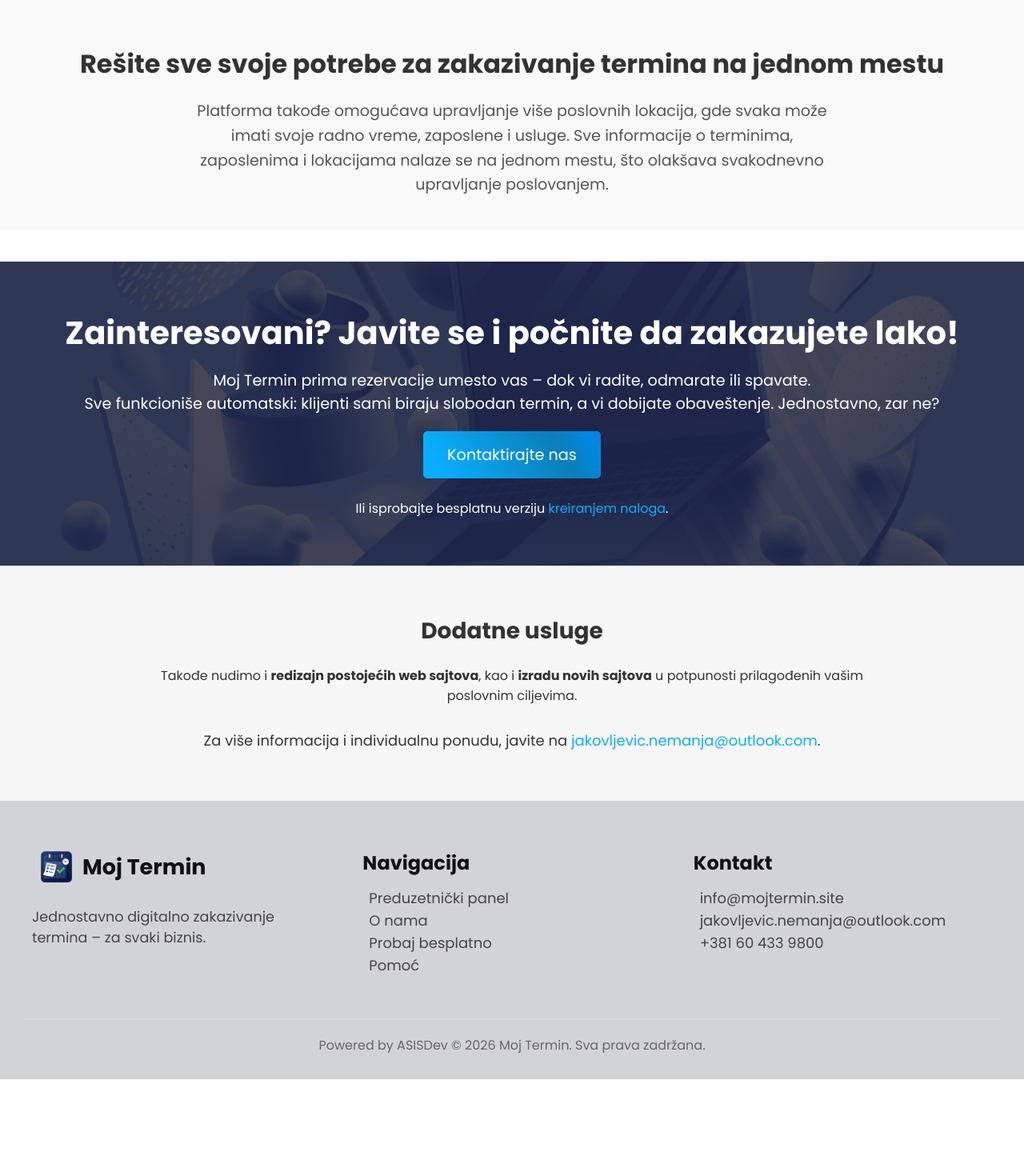
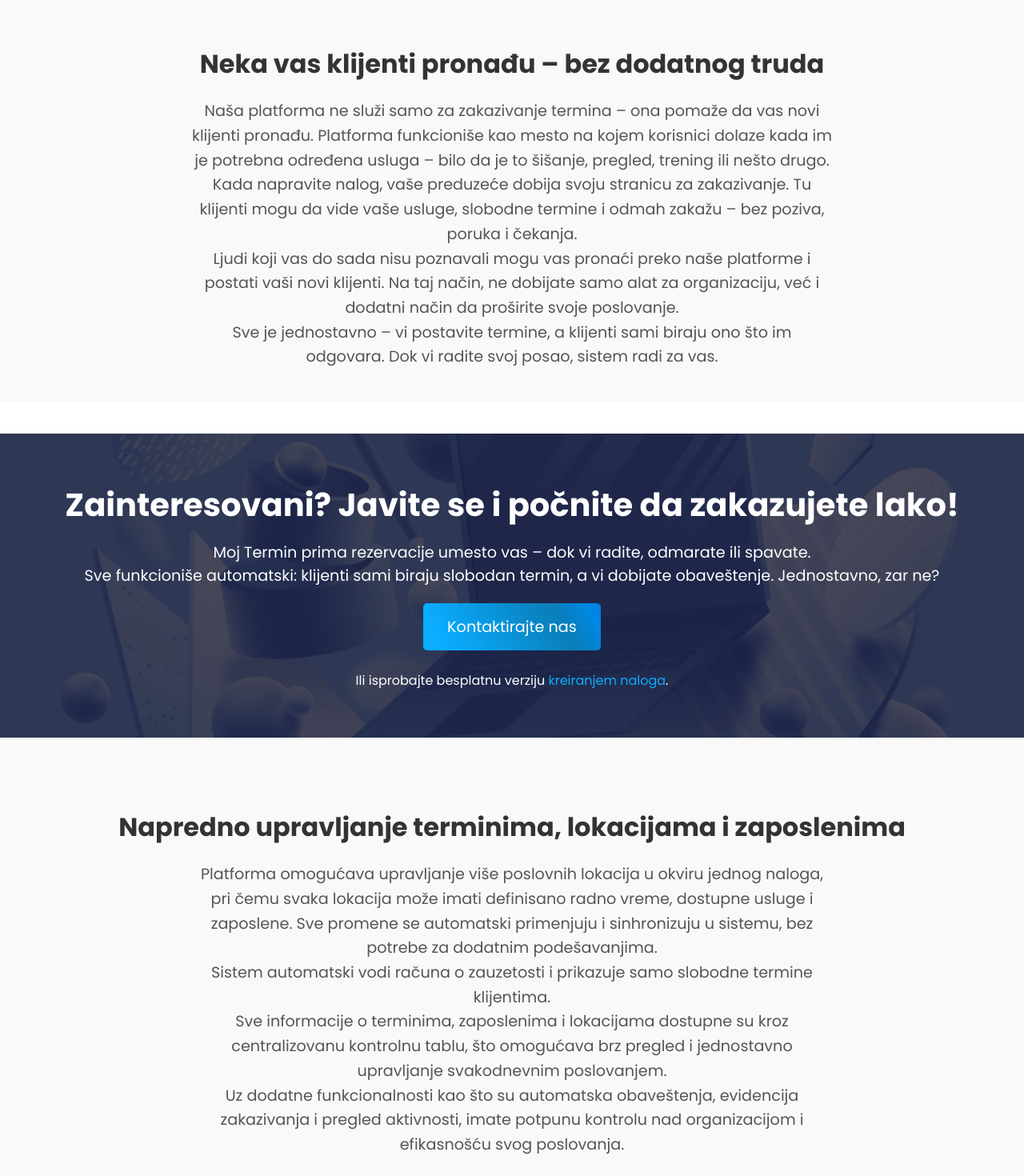
Before and after one commit to nemanja2424/moj-termin-frontend, a Next.js app: page /about in a window 1280 px wide. Shown: the part 2240-3710 px from the top of the page at 80% size. Before the commit the page ends 3589 px from the top, so only its background shows below. Built offline with nearby package versions, Linux system fonts and the light colour scheme.

Commit message:
/about sadrzaj

```diff
--- a/src/app/about/page.jsx
+++ b/src/app/about/page.jsx
@@ -150,14 +150,29 @@ export default function AboutPage() {
         </div>
       </section>
 
+      <section className={styles['info-between']}>
+        <h2 className='anim2'><br />Neka vas klijenti pronađu – bez dodatnog truda</h2>
 
-      <section className={styles['info-between']}>
-        <h2 className='anim2'><br />Rešite sve svoje potrebe za zakazivanje termina na jednom mestu</h2>
-        <p className='anim'>Platforma takođe omogućava upravljanje više poslovnih lokacija, gde svaka može imati svoje radno vreme, zaposlene i usluge. Sve informacije o terminima, zaposlenima i lokacijama nalaze se na jednom mestu, što olakšava svakodnevno upravljanje poslovanjem.</p>
+        <p className='anim'>
+          Naša platforma ne služi samo za zakazivanje termina – ona pomaže da vas novi klijenti pronađu.
+          Platforma funkcioniše kao mesto na kojem korisnici dolaze kada im je potrebna određena usluga – bilo da je to šišanje, pregled, trening ili nešto drugo.
+        </p>
+
+        <p className='anim3'>
+          Kada napravite nalog, vaše preduzeće dobija svoju stranicu za zakazivanje. Tu klijenti mogu da vide vaše usluge,
+          slobodne termine i odmah zakažu – bez poziva, poruka i čekanja.
+        </p>
+
+        <p className='anim4'>
+          Ljudi koji vas do sada nisu poznavali mogu vas pronaći preko naše platforme i postati vaši novi klijenti.
+          Na taj način, ne dobijate samo alat za organizaciju, već i dodatni način da proširite svoje poslovanje.
+        </p>
+
+        <p className='anim'>
+          Sve je jednostavno – vi postavite termine, a klijenti sami biraju ono što im odgovara.
+          Dok vi radite svoj posao, sistem radi za vas.
+        </p>
       </section>
-
-
-
 
       <section className={styles['cta-section']}>
         <div className={styles['zatamni-cta']}></div>
@@ -170,7 +185,27 @@ export default function AboutPage() {
         </div>
       </section>
 
-      <section className="ponuda-usluga">
+      <section className={styles['info-between']}>
+        <h2 className='anim2'><br />Napredno upravljanje terminima, lokacijama i zaposlenima</h2>
+
+        <p className='anim'>
+          Platforma omogućava upravljanje više poslovnih lokacija u okviru jednog naloga, pri čemu svaka lokacija može imati definisano radno vreme, dostupne usluge i zaposlene. Sve promene se automatski primenjuju i sinhronizuju u sistemu, bez potrebe za dodatnim podešavanjima.
+        </p>
+
+        <p className='anim3'>
+          Sistem automatski vodi računa o zauzetosti i prikazuje samo slobodne termine klijentima.
+        </p>
+
+        <p className='anim4'>
+          Sve informacije o terminima, zaposlenima i lokacijama dostupne su kroz centralizovanu kontrolnu tablu, što omogućava brz pregled i jednostavno upravljanje svakodnevnim poslovanjem.
+        </p>
+
+        <p className='anim'>
+          Uz dodatne funkcionalnosti kao što su automatska obaveštenja, evidencija zakazivanja i pregled aktivnosti, imate potpunu kontrolu nad organizacijom i efikasnošću svog poslovanja.
+        </p>
+      </section>
+
+      {/*<section className="ponuda-usluga">
         <div className="container anim3">
           <h2>Dodatne usluge</h2>
           <p>
@@ -182,7 +217,7 @@ export default function AboutPage() {
             Za više informacija i individualnu ponudu, javite na <a href='mailto:jakovljevic.nemanja@outlook.com' style={{color:"#0aadff"}}>jakovljevic.nemanja@outlook.com</a>.
           </p>
         </div>
-      </section>
+      </section>*/}
 
       <Footer />
     </div>
```
